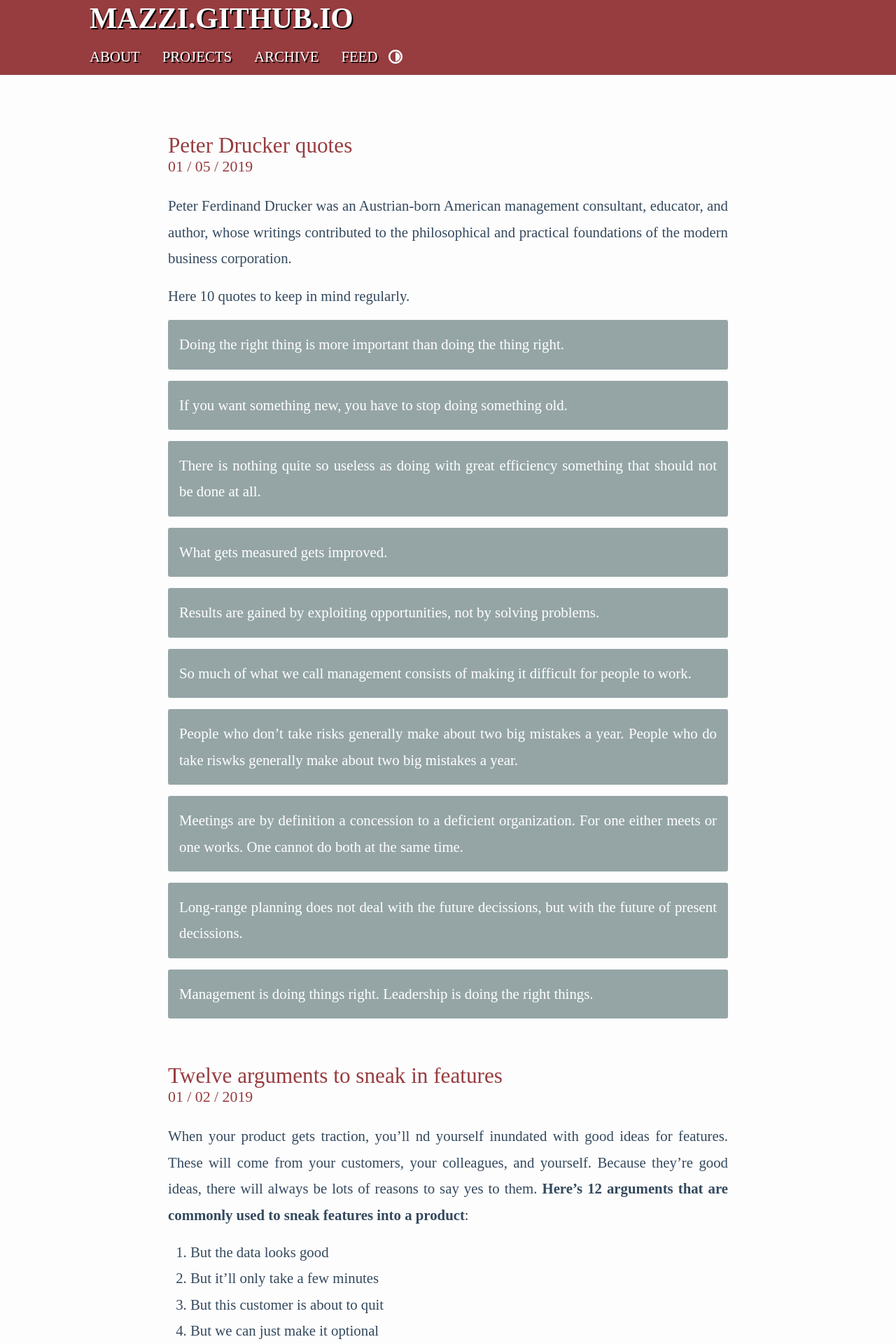
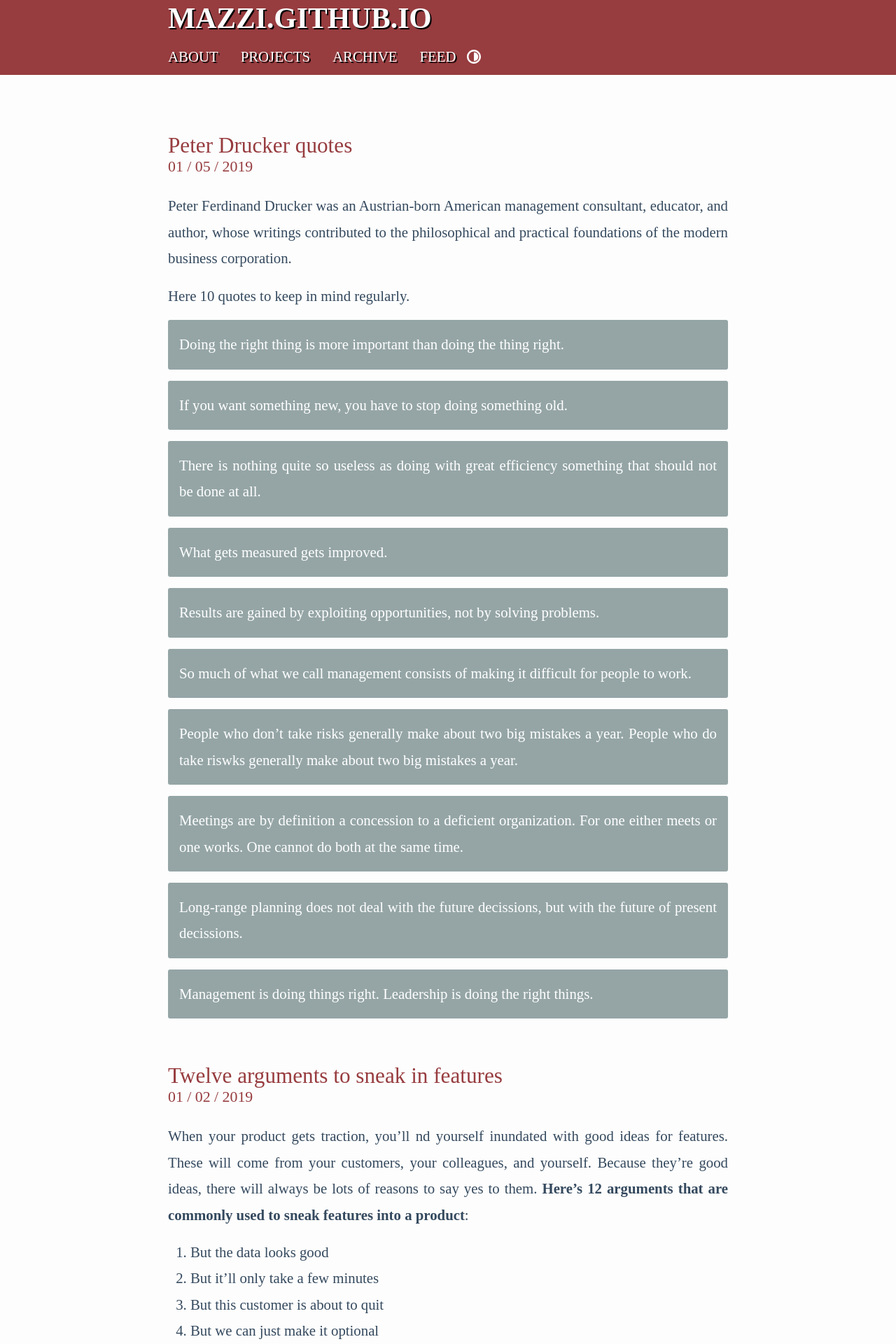
Before and after one commit to mazzi/mazzi.github.com, a Jekyll site: the page built from index.html, in a window 1280 px wide. Shown: the top 1920 px of the page at 70% size. Built offline with Jekyll 4.4.1, drawn with Linux system fonts in a browser that asks for light colours; the list of posts is cut into pages by our own code.

Commit message:
Alignment changed

```diff
--- a/styles/screen.css
+++ b/styles/screen.css
@@ -54,6 +54,8 @@ div#top a {
 
 div#top h1 {
 	display: block;
+        margin: auto;
+        max-width: 800px;
 }
 
 div#top h1 a {
@@ -68,6 +70,8 @@ div#top h1 a:hover {
 div#top ul#menu {
 	list-style: none;
 	display: block;
+        margin: auto;
+        max-width: 800px;
 }
 
 div#top ul#menu li {
```
